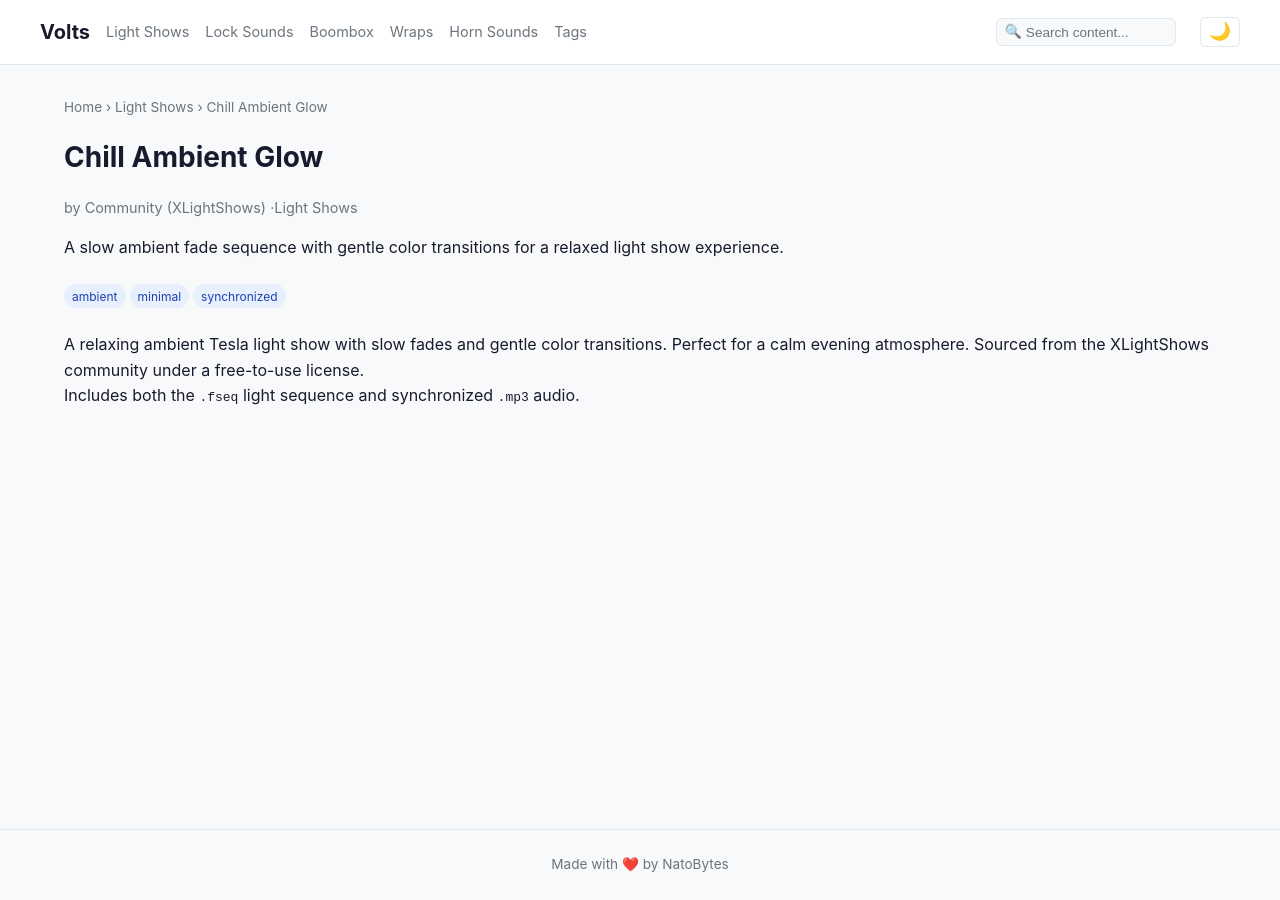
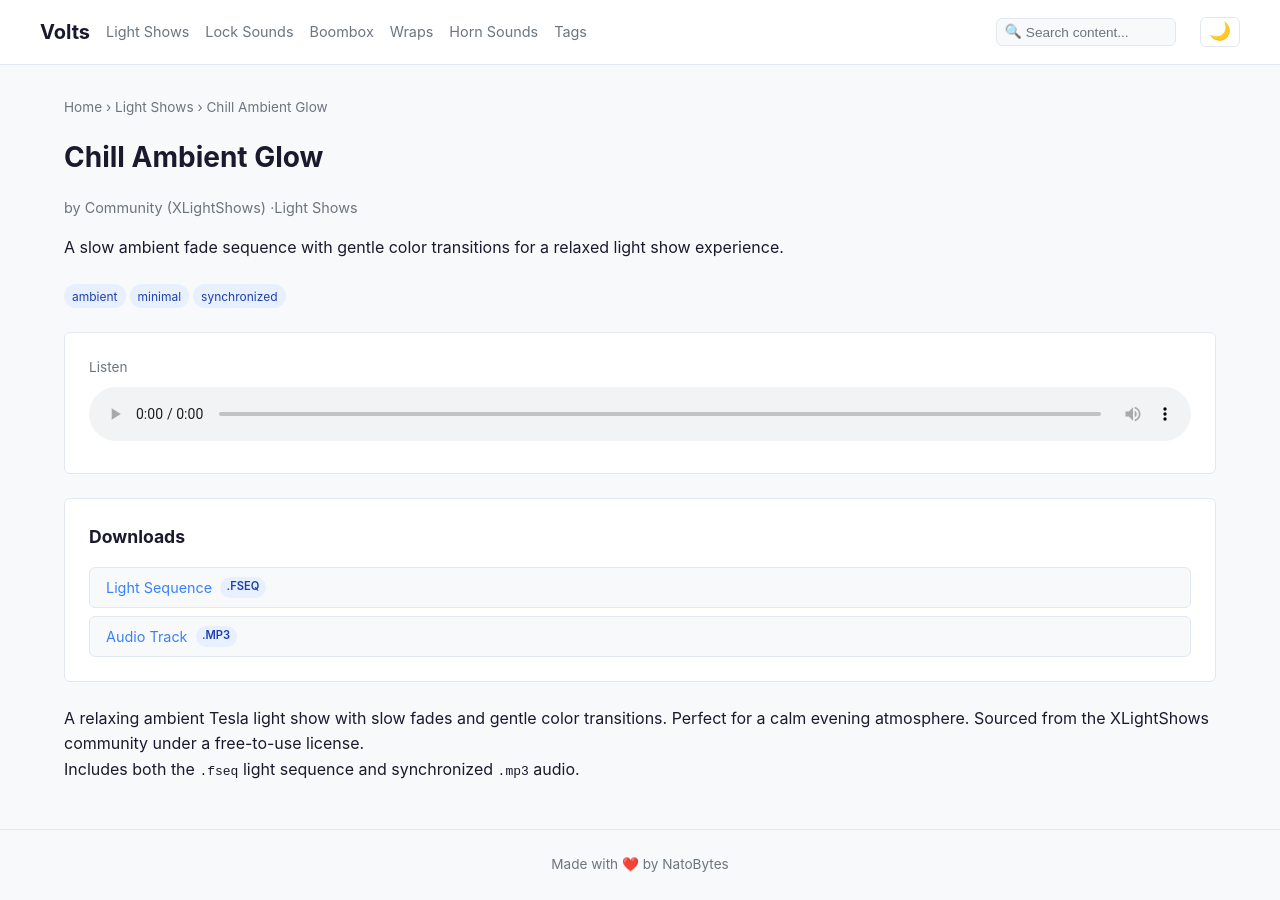
Before and after one commit to natobytes/Volts, a Jekyll site: the page built from content/_lightshows/chill-ambient-glow.md, in a window 1280 px wide. Built offline with Jekyll 4.4.1, drawn with Linux system fonts in a browser that asks for light colours; nearby versions of some CDN libraries; comment, search, counter and statistics services are not loaded.

Commit message:
feat: add audio and files fields to frontmatter
Co-Authored-By: Paperclip <noreply@paperclip.ing>

```diff
--- a/content/_lightshows/chill-ambient-glow.md
+++ b/content/_lightshows/chill-ambient-glow.md
@@ -2,6 +2,12 @@
 title: Chill Ambient Glow
 author: Community (XLightShows)
 description: A slow ambient fade sequence with gentle color transitions for a relaxed light show experience.
+audio: chill-ambient-glow.mp3
+files:
+  - name: chill-ambient-glow.fseq
+    label: Light Sequence
+  - name: chill-ambient-glow.mp3
+    label: Audio Track
 tags:
   - ambient
   - minimal
```
